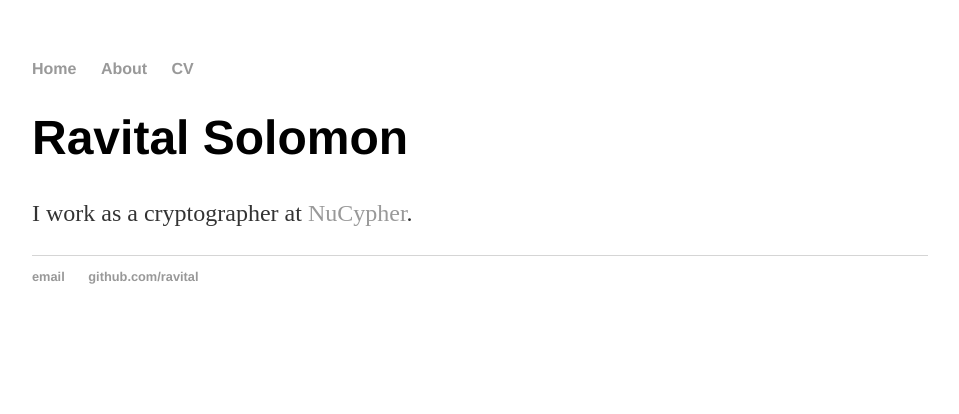
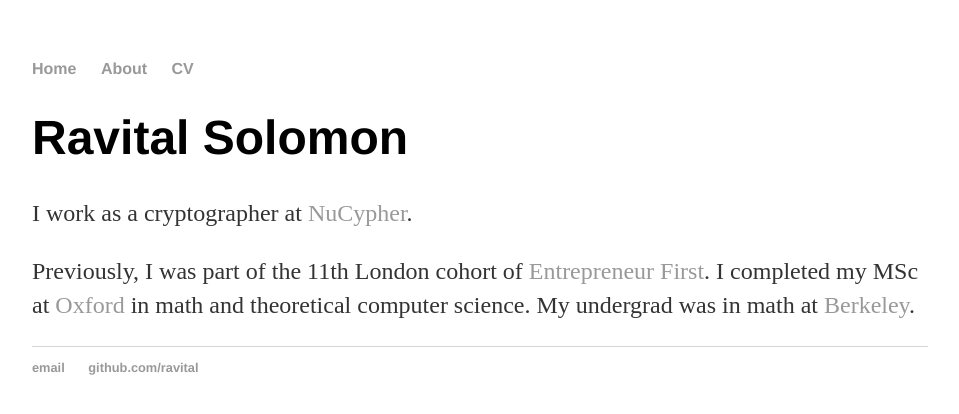
Before and after one commit to ravital/ravital.github.io, a Jekyll site: the page built from index.html, in a window 1280 px wide. Shown: the top 414 px of the page, without its empty margins (160-1119 px from the left). Built offline with Jekyll 4.4.1, drawn with Linux system fonts in a browser that asks for light colours.

Commit message:
Update index.html

```diff
--- a/index.html
+++ b/index.html
@@ -4,5 +4,8 @@ title: Ravital Solomon
 ---
 <div class="blurb">
 	<h1>Ravital Solomon</h1>
-	<p>I work as a cryptographer at <a href="www.nucypher.com">NuCypher</a>.</p>
+	<p>I work as a cryptographer at <a href="https://www.nucypher.com">NuCypher</a>.</p>
+	<p>Previously, I was part of the 11th London cohort of <a href="https://www.joinef.com/">Entrepreneur First</a>.
+	I completed my MSc at <a href="https://www.maths.ox.ac.uk/">Oxford</a> in math and theoretical computer science.
+	My undergrad was in math at <a href="https://math.berkeley.edu/">Berkeley</a>.</p>
 </div><!-- /.blurb -->
```
